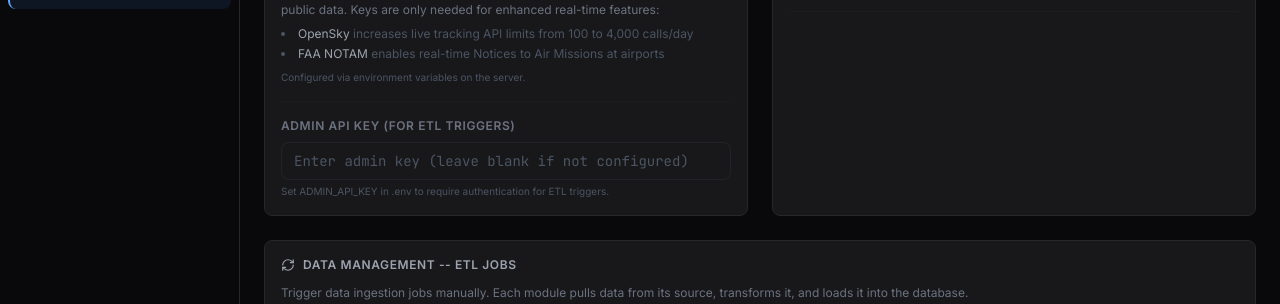
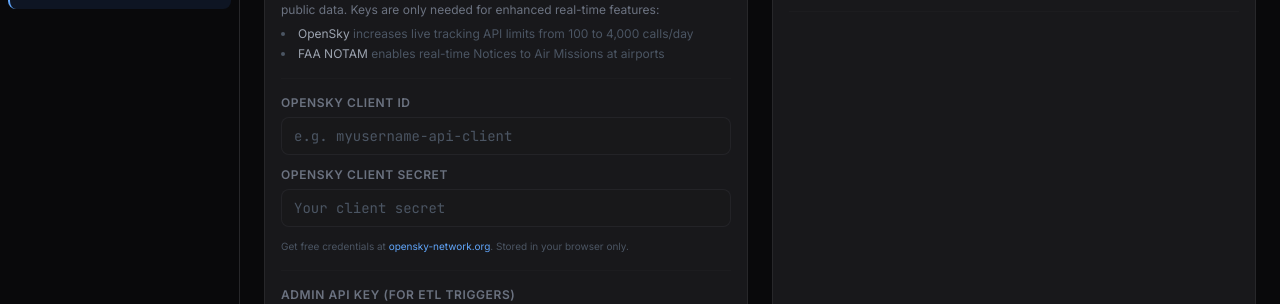
Before and after one commit to gcm107/fleetpulse, a React (Vite) app in the folder frontend/: page /settings in a window 1280 px wide. Shown: the part 375-679 px from the top of the page. Built offline with nearby package versions, Linux system fonts and the light colour scheme; no server answers; the HTML template or start-up script is replaced by a standard one.

Commit message:
Add per-user OpenSky credentials via Settings page with helpful rate-limit messaging

```diff
--- a/frontend/src/api/client.js
+++ b/frontend/src/api/client.js
@@ -47,8 +47,17 @@ export const getOperatorEnforcement = (certNumber) => api.get(`/operators/${cert
 export const getSafetyComparison = (operatorIds) => api.get('/safety/compare', { params: { operators: operatorIds } });
 
 export const getLiveTracking = () => api.get('/tracking/live');
-export const lookupLiveAircraft = (nNumber) => api.get(`/tracking/lookup/${nNumber}`);
-export const lookupLiveByType = (manufacturer, model) => api.get('/tracking/lookup/type', { params: { manufacturer, model } });
+function _openskyHeaders() {
+  const clientId = localStorage.getItem('opensky_client_id');
+  const clientSecret = localStorage.getItem('opensky_client_secret');
+  if (clientId && clientSecret) {
+    return { 'X-OpenSky-Client-Id': clientId, 'X-OpenSky-Client-Secret': clientSecret };
+  }
+  return {};
+}
+
+export const lookupLiveAircraft = (nNumber) => api.get(`/tracking/lookup/${nNumber}`, { headers: _openskyHeaders() });
+export const lookupLiveByType = (manufacturer, model) => api.get('/tracking/lookup/type', { params: { manufacturer, model }, headers: _openskyHeaders() });
 export const addToWatchlist = (nNumber) => api.post('/tracking/watch', { n_number: nNumber });
 export const removeFromWatchlist = (nNumber) => api.delete(`/tracking/watch/${nNumber}`);
 export const getSanctionsAlerts = () => api.get('/sanctions/alerts');
--- a/frontend/src/pages/SettingsPage.jsx
+++ b/frontend/src/pages/SettingsPage.jsx
@@ -124,6 +124,8 @@ export default function SettingsPage() {
   const [triggering, setTriggering] = useState(null);
   const [triggerResult, setTriggerResult] = useState(null);
   const [adminKey, setAdminKey] = useState('');
+  const [openskyClientId, setOpenskyClientId] = useState(() => localStorage.getItem('opensky_client_id') || '');
+  const [openskyClientSecret, setOpenskyClientSecret] = useState(() => localStorage.getItem('opensky_client_secret') || '');
 
   const fetchData = useCallback(async () => {
     setLoading(true);
@@ -285,9 +287,41 @@ export default function SettingsPage() {
             <li><span className="text-gray-400">OpenSky</span> increases live tracking API limits from 100 to 4,000 calls/day</li>
             <li><span className="text-gray-400">FAA NOTAM</span> enables real-time Notices to Air Missions at airports</li>
           </ul>
-          <p className="text-xxs text-gray-600 mt-2">
-            Configured via environment variables on the server.
-          </p>
+          <div className="mt-4 pt-4 border-t border-zinc-800/30 space-y-3">
+            <div>
+              <label className="text-xs font-semibold uppercase tracking-wider text-gray-500 mb-1.5 block">
+                OpenSky Client ID
+              </label>
+              <input
+                type="text"
+                value={openskyClientId}
+                onChange={(e) => {
+                  setOpenskyClientId(e.target.value);
+                  localStorage.setItem('opensky_client_id', e.target.value);
+                }}
+                placeholder="e.g. myusername-api-client"
+                className="w-full bg-zinc-900/50 border border-zinc-700/30 rounded-lg px-3 py-2 text-sm text-gray-200 placeholder-gray-600 focus:outline-none focus:border-blue-500/50 font-mono"
+              />
+            </div>
+            <div>
+              <label className="text-xs font-semibold uppercase tracking-wider text-gray-500 mb-1.5 block">
+                OpenSky Client Secret
+              </label>
+              <input
+                type="password"
+                value={openskyClientSecret}
+                onChange={(e) => {
+                  setOpenskyClientSecret(e.target.value);
+                  localStorage.setItem('opensky_client_secret', e.target.value);
+                }}
+                placeholder="Your client secret"
+                className="w-full bg-zinc-900/50 border border-zinc-700/30 rounded-lg px-3 py-2 text-sm text-gray-200 placeholder-gray-600 focus:outline-none focus:border-blue-500/50 font-mono"
+              />
+            </div>
+            <p className="text-xxs text-gray-600">
+              Get free credentials at <a href="https://opensky-network.org/index.php/login" target="_blank" rel="noopener noreferrer" className="text-blue-400 hover:underline">opensky-network.org</a>. Stored in your browser only.
+            </p>
+          </div>
           <div className="mt-4 pt-4 border-t border-zinc-800/30">
             <label className="text-xs font-semibold uppercase tracking-wider text-gray-500 mb-2 block">
               Admin API Key (for ETL triggers)
--- a/frontend/src/pages/TrackingPage.jsx
+++ b/frontend/src/pages/TrackingPage.jsx
@@ -1,5 +1,6 @@
 import React, { useEffect, useState, useRef, useCallback, useMemo } from 'react';
-import { Map, Radar, PlaneTakeoff, AlertCircle, CheckCircle2, Filter, Search } from 'lucide-react';
+import { Link } from 'react-router-dom';
+import { Map, Radar, PlaneTakeoff, AlertCircle, CheckCircle2, Filter, Search, Settings, Key } from 'lucide-react';
 import { lookupLiveAircraft, lookupLiveByType, getManufacturers, getModels } from '../api/client';
 import FlightMap from '../components/tracking/FlightMap';
 import TrackingControls from '../components/tracking/TrackingControls';
@@ -63,7 +64,13 @@ export default function TrackingPage() {
         setConnectionStatus('connected');
       }
     } catch (err) {
-      setTypeResult({ message: 'Lookup failed. OpenSky may be rate-limiting requests.' });
+      const hasKeys = localStorage.getItem('opensky_client_id') && localStorage.getItem('opensky_client_secret');
+      setTypeResult({
+        rate_limited: true,
+        message: hasKeys
+          ? 'Lookup failed. OpenSky may be temporarily unavailable. Try again in a moment.'
+          : 'Lookup failed due to OpenSky rate limits. Add your free OpenSky API credentials on the Settings page to increase your limit from 100 to 4,000 calls/day.',
+      });
     } finally {
       setTypeLoading(false);
     }
@@ -97,9 +104,13 @@ export default function TrackingPage() {
             });
           }
         } else {
+          const hasKeys = localStorage.getItem('opensky_client_id') && localStorage.getItem('opensky_client_secret');
+          const errMsg = result.reason?.response?.data?.detail || 'Lookup failed';
           newResults[nNum] = {
             status: 'error',
-            message: result.reason?.response?.data?.detail || 'Lookup failed',
+            message: errMsg.includes('rate') || result.reason?.response?.status === 429 || result.reason?.response?.status === 500
+              ? (hasKeys ? errMsg : 'Rate limited. Configure OpenSky credentials in Settings for 4,000 calls/day.')
+              : errMsg,
           };
         }
       });
@@ -271,10 +282,25 @@ export default function TrackingPage() {
                 {typeLoading ? 'Scanning...' : 'Find Airborne Aircraft'}
               </button>
               {typeResult && (
-                <div className={`text-xs rounded-lg p-2 ${typeResult.airborne > 0 ? 'bg-green-500/10 text-green-400' : 'bg-zinc-800/50 text-gray-500'}`}>
+                <div className={`text-xs rounded-lg p-2.5 ${
+                  typeResult.airborne > 0
+                    ? 'bg-green-500/10 text-green-400'
+                    : typeResult.rate_limited
+                    ? 'bg-orange-500/10 text-orange-400'
+                    : 'bg-zinc-800/50 text-gray-500'
+                }`}>
                   {typeResult.airborne > 0
                     ? `Found ${typeResult.airborne} airborne out of ${typeResult.aircraft_checked} checked`
                     : typeResult.message || 'No aircraft currently airborne'}
+                  {typeResult.rate_limited && !localStorage.getItem('opensky_client_id') && (
+                    <Link
+                      to="/settings"
+                      className="flex items-center gap-1.5 mt-2 text-blue-400 hover:text-blue-300 font-medium"
+                    >
+                      <Key className="w-3 h-3" />
+                      Configure OpenSky credentials
+                    </Link>
+                  )}
                 </div>
               )}
             </div>
```
Also changed, not shown: 1 other file (tests, documents, lock files or other folders).
